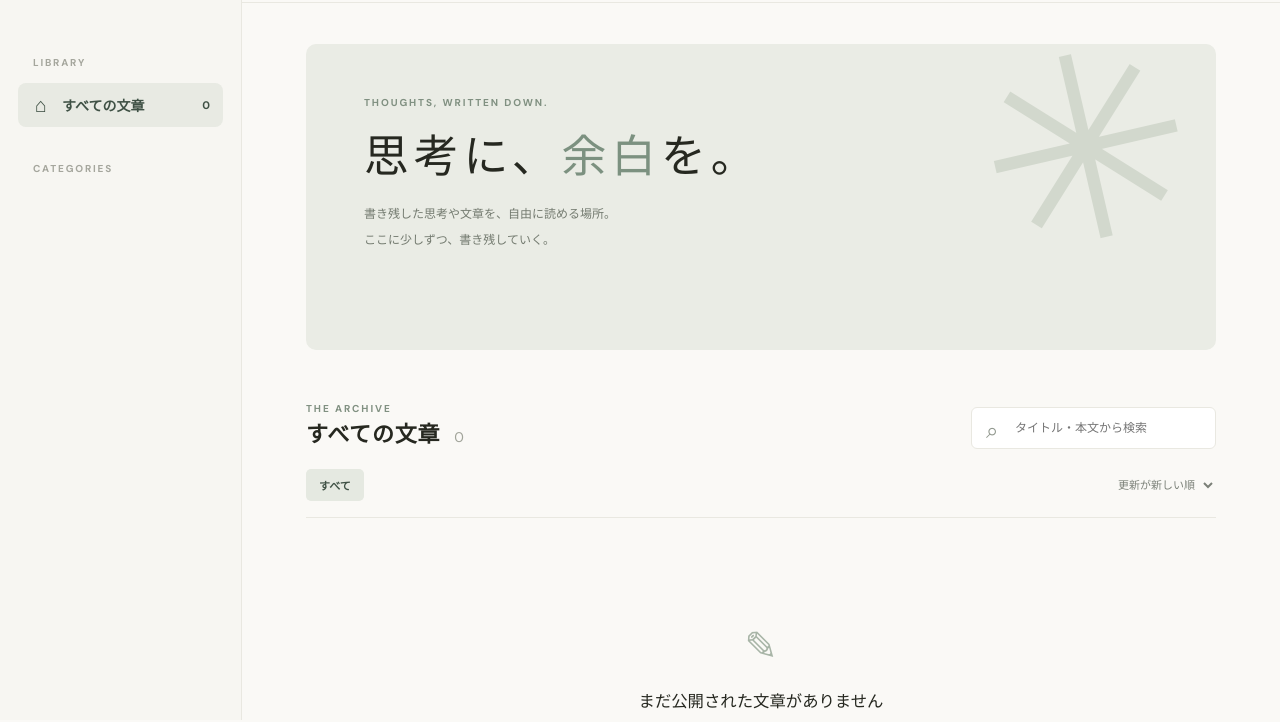
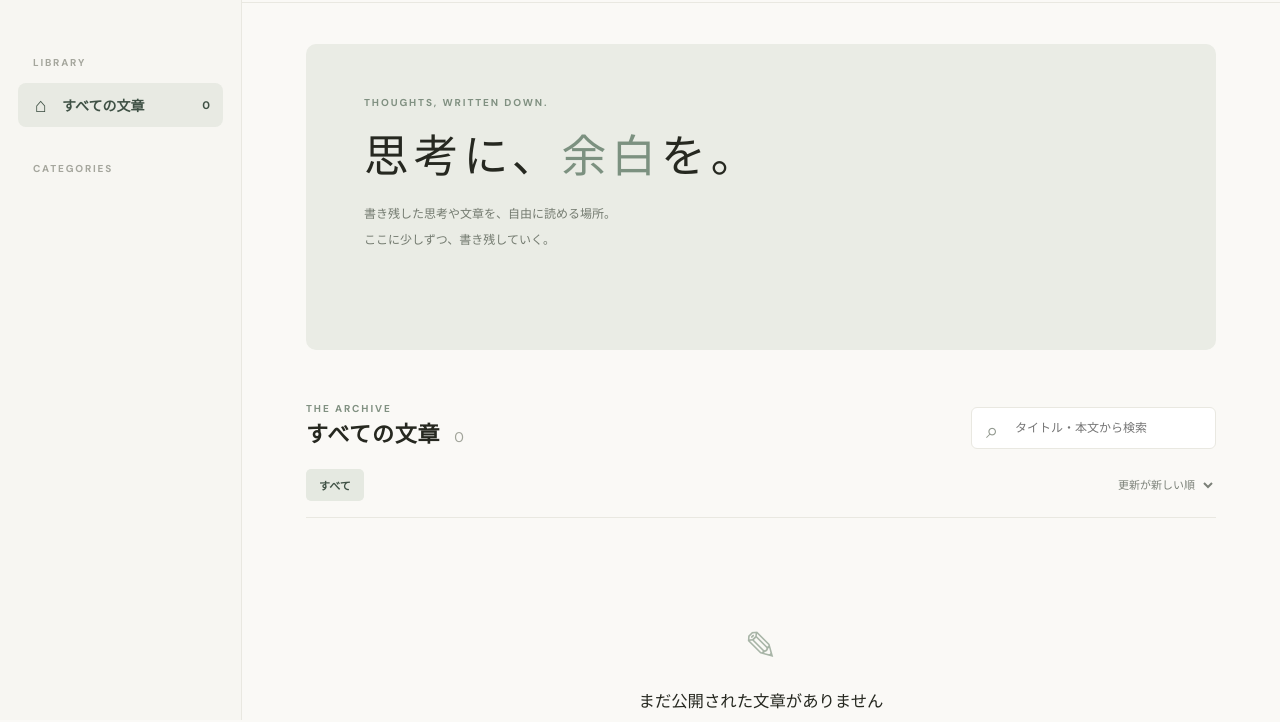
Before and after one commit to namunamuuuuuu/icarus20261117, a plain HTML site: page index.html in a window 1280 px wide. Shown: the part 80-802 px from the top of the page. Drawn offline with Linux system fonts and the light colour scheme.

Commit message:
Remove hero decoration

```diff
--- a/index.html
+++ b/index.html
@@ -41,7 +41,7 @@
       </header>
 
       <section id="list-view" class="view">
-        <div class="hero"><p class="eyebrow">THOUGHTS, WRITTEN DOWN.</p><h1>思考に、<em>余白</em>を。</h1><p class="hero-subtitle">書き残した思考や文章を、自由に読める場所。<br />ここに少しずつ、書き残していく。</p><div class="hero-decoration" aria-hidden="true">✳</div></div>
+        <div class="hero"><p class="eyebrow">THOUGHTS, WRITTEN DOWN.</p><h1>思考に、<em>余白</em>を。</h1><p class="hero-subtitle">書き残した思考や文章を、自由に読める場所。<br />ここに少しずつ、書き残していく。</p></div>
         <div class="section-heading"><div><span class="eyebrow">THE ARCHIVE</span><h2 id="list-heading">すべての文章 <span id="result-count" class="light-number">0</span></h2></div><div class="search-wrap"><span aria-hidden="true">⌕</span><input type="search" id="search-input" placeholder="タイトル・本文から検索" aria-label="文章を検索" /></div></div>
         <div class="filter-row"><div id="filter-chips" class="filter-chips"></div><select id="sort-select" aria-label="並び替え"><option value="updated">更新が新しい順</option><option value="oldest">更新が古い順</option><option value="title">タイトル順</option></select></div>
         <div class="notes-grid" id="notes-grid"></div>
```
